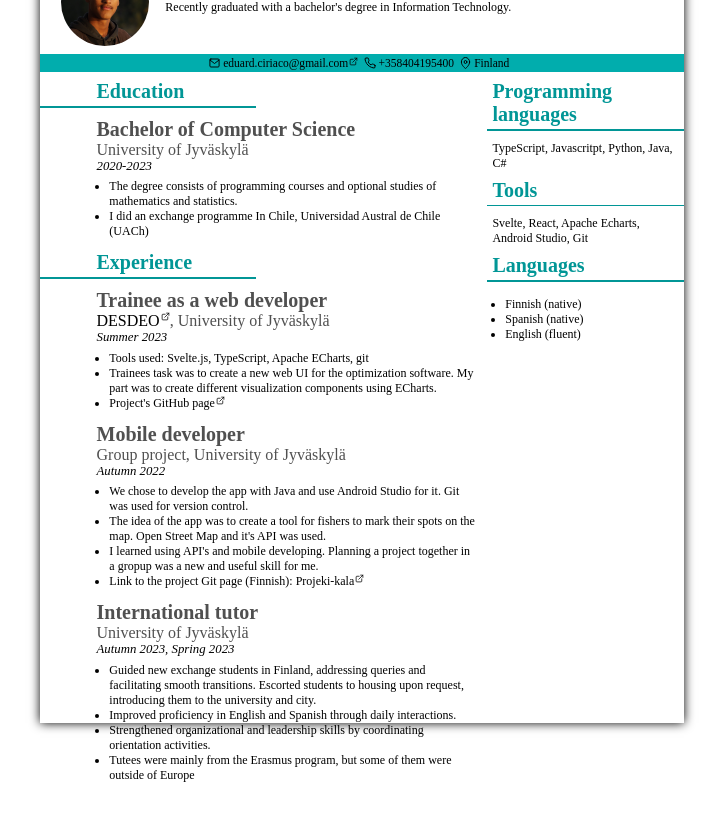
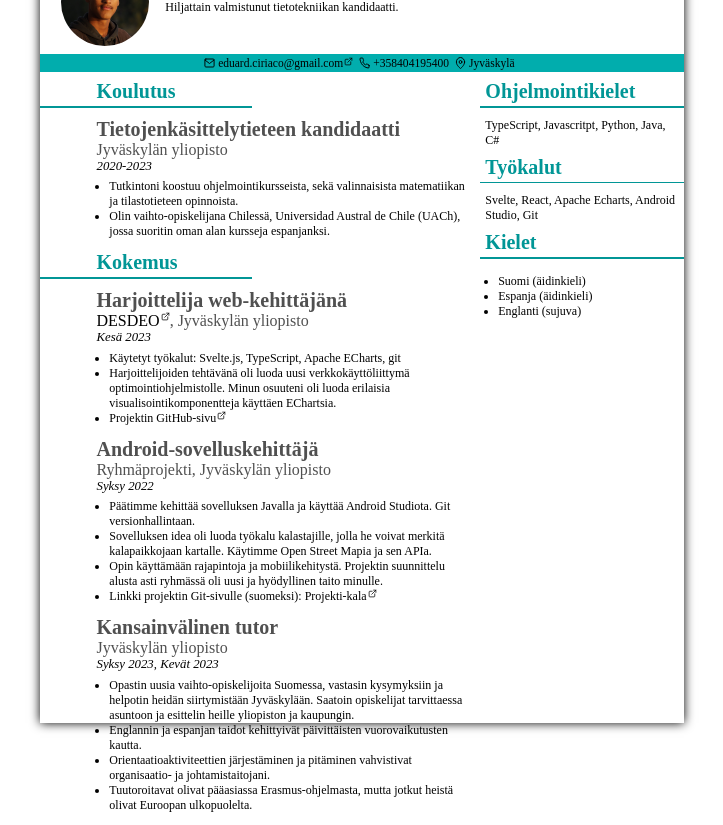
Before and after one commit to edciriac/resume, a plain HTML site: page index.html in a window 1280 px wide. Shown: the part 55-880 px from the top of the page, without its empty margins (278-1001 px from the left). Before the commit the page ends 850 px from the top, so only its background shows below. Drawn offline with Linux system fonts and the light colour scheme.

Commit message:
Add Finnish version

```diff
--- a/index.html
+++ b/index.html
@@ -1,8 +1,8 @@
 <!DOCTYPE html>
-<html lang="en">
+<html lang="fi">
     <head>
         <meta charset="UTF-8">
-        <meta name="viewport" nt="width=device-width, initial-scale=1.0">
+        <meta name="viewport" content="width=device-width, initial-scale=1.0">
         <link rel="stylesheet" href="stylesheet.css">
         <link rel="stylesheet" href="print.css" media="print">
         <title>Eduard Ciriaco</title>
@@ -10,67 +10,66 @@
     <body>
         <div id="paper">
             <div id="bio">
-                <img src="media/Edustus.jpg" alt="Picture of Eduard Ciriaco">
+                <img src="media/Edustus.jpg" alt="Kuva Eduard Ciriacosta">
                 <div>
                     <h1>Eduard Ciriaco</h1>
-                    <h3>Software Developer</h3>
-                    <p>Recently graduated with a bachelor's degree in Information Technology.</p>
+                    <h3>Ohjelmistokehittäjä</h3>
+                    <p>Hiljattain valmistunut tietotekniikan kandidaatti.</p>
                 </div>
             </div>
             <div id="bar">
                 <div><img src="media/icons/mail.svg" alt=""> <a href="mailto:eduard.ciriaco@gmail.com">eduard.ciriaco@gmail.com </a> </div>
                 <div><img src="media/icons/phone.svg" alt=""> +358404195400 </div>
-                <div><img src="media/icons/map-pin.svg" alt=""> <span>Finland</span> </div>
+                <div><img src="media/icons/map-pin.svg" alt=""> <span>Jyväskylä</span> </div>
             </div>
             <div id="content">
                 <div id="jobed">
                     <div>
-                        <h2 class="subheading">Education</h2>
+                        <h2 class="subheading">Koulutus</h2>
                         <article>
-                            <h2>Bachelor of Computer Science</h2>
-                            <h4>University of Jyväskylä</h4>
+                            <h2>Tietojenkäsittelytieteen kandidaatti</h2>
+                            <h4>Jyväskylän yliopisto</h4>
                             <h3>2020-2023</h3>
                             <ul>
-                                <li>The degree consists of programming courses and optional studies of mathematics and statistics.</li>
-                                <li>I did an exchange programme In Chile, Universidad Austral de Chile (UACh)</li>
+                                <li>Tutkintoni koostuu ohjelmointikursseista, sekä valinnaisista matematiikan ja tilastotieteen opinnoista.</li>
+                                <li>Olin vaihto-opiskelijana Chilessä, Universidad Austral de Chile (UACh), jossa suoritin oman alan kursseja espanjanksi.</li>
                             </ul>
                         </article>
                     </div>
                     <div id="exp">
-                        <h2  class="subheading">Experience</h2>
+                        <h2 class="subheading">Kokemus</h2>
                         <article>
-                            <h2>Trainee as a web developer</h2>
-                            <h4><a href="https://desdeo.misitano.xyz/">DESDEO</a>, University of Jyväskylä</h4>
-                            <h3>Summer 2023</h3>
+                            <h2>Harjoittelija web-kehittäjänä</h2>
+                            <h4><a href="https://desdeo.misitano.xyz/">DESDEO</a>, Jyväskylän yliopisto</h4>
+                            <h3>Kesä 2023</h3>
                             <ul>
-                                <li>Tools used: Svelte.js, TypeScript, Apache ECharts, git </li>
-                                <li>Trainees task was to create a new web UI for the optimization software. My part was to create different visualization components using ECharts.</li>
-                                <li><a href="https://github.com/industrial-optimization-group/desdeo-webui">Project's GitHub page</a></li>
+                                <li>Käytetyt työkalut: Svelte.js, TypeScript, Apache ECharts, git</li>
+                                <li>Harjoittelijoiden tehtävänä oli luoda uusi verkkokäyttöliittymä optimointiohjelmistolle. Minun osuuteni oli luoda erilaisia visualisointikomponentteja käyttäen EChartsia.</li>
+                                <li><a href="https://github.com/industrial-optimization-group/desdeo-webui">Projektin GitHub-sivu</a></li>
                             </ul>
                         </article>
 
                         <article class="more-info hide">
-                            <h2>Mobile developer</h2>
-                            <h4>Group project, University of Jyväskylä</h4>
-                            <h3>Autumn 2022</h3>
+                            <h2>Android-sovelluskehittäjä</h2>
+                            <h4>Ryhmäprojekti, Jyväskylän yliopisto</h4>
+                            <h3>Syksy 2022</h3>
                             <ul>
-                                <li>We chose to develop the app with Java and use Android Studio for it. Git was used for version control.</li>
-                                <li>The idea of the app was to create a tool for fishers to mark their spots on the map. Open Street Map and it's API was used.
-                                </li>
-                                <li>I learned using API's and mobile developing. Planning a project together in a gropup was a new and useful skill for me.</li>
-                                <li>Link to the project Git page (Finnish): <a href="https://gitlab.jyu.fi/edciriac/projekti-kala">Projeki-kala</a></li>
+                                <li>Päätimme kehittää sovelluksen Javalla ja käyttää Android Studiota. Git versionhallintaan.</li>
+                                <li>Sovelluksen idea oli luoda työkalu kalastajille, jolla he voivat merkitä kalapaikkojaan kartalle. Käytimme Open Street Mapia ja sen APIa.</li>
+                                <li>Opin käyttämään rajapintoja ja mobiilikehitystä. Projektin suunnittelu alusta asti ryhmässä oli uusi ja hyödyllinen taito minulle.</li>
+                                <li>Linkki projektin Git-sivulle (suomeksi): <a href="https://gitlab.jyu.fi/edciriac/projekti-kala">Projekti-kala</a></li>
                             </ul>
                         </article>
-                        <!-- <div class="pagebreak"></div> -->
+
                         <article >
-                            <h2>International tutor</h2>
-                            <h4>University of Jyväskylä</h4>
-                            <h3>Autumn 2023, Spring 2023</h3>
+                            <h2>Kansainvälinen tutor</h2>
+                            <h4>Jyväskylän yliopisto</h4>
+                            <h3>Syksy 2023, Kevät 2023</h3>
                             <ul>
-                                <li>Guided new exchange students in Finland, addressing queries and facilitating smooth transitions. Escorted students to housing upon request, introducing them to the university and city.</li>
-                                <li>Improved proficiency in English and Spanish through daily interactions.</li>
-                                <li>Strengthened organizational and leadership skills by coordinating orientation activities.</li>
-                                <li>Tutees were mainly from the Erasmus program, but some of them were outside of Europe</li>
+                                <li>Opastin uusia vaihto-opiskelijoita Suomessa, vastasin kysymyksiin ja helpotin heidän siirtymistään Jyväskylään. Saatoin opiskelijat tarvittaessa asuntoon ja esittelin heille yliopiston ja kaupungin.</li>
+                                <li>Englannin ja espanjan taidot kehittyivät päivittäisten vuorovaikutusten kautta.</li>
+                                <li>Orientaatioaktiviteettien järjestäminen ja pitäminen vahvistivat organisaatio- ja johtamistaitojani.</li>
+                                <li>Tuutoroitavat olivat pääasiassa Erasmus-ohjelmasta, mutta jotkut heistä olivat Euroopan ulkopuolelta.</li>
                             </ul>
                         </article>
 
@@ -78,29 +77,25 @@
                 </div>
                 <div id="skills">
                     <div>
-                        <h2 class="subheading">Programming languages</h2>
+                        <h2 class="subheading">Ohjelmointikielet</h2>
                         <p> TypeScript, Javascritpt, Python, Java, C#</p>
-                        </p>
-
                     </div>
                     <div>
-                        <h2 class="subheading">Tools</h2>
+                        <h2 class="subheading">Työkalut</h2>
                         <p>
                             Svelte, React, Apache Echarts, Android Studio, Git
                         </p>
                     </div>
                     <div>
-                        <h2 class="subheading">Languages</h2>
+                        <h2 class="subheading">Kielet</h2>
                         <ul>
-                            <li>Finnish (native)</li>
-                            <li>Spanish (native)</li>
-                            <li>English (fluent)</li>
+                            <li>Suomi (äidinkieli)</li>
+                            <li>Espanja (äidinkieli)</li>
+                            <li>Englanti (sujuva)</li>
                         </ul>
                     </div>
                 </div>
             </div>
         </div>
-        <!-- <div><span>sivu2</span></div> -->
     </body>
-
 </html>
```
Also changed, not shown: index_en.html (added, +106 -0 lines).
